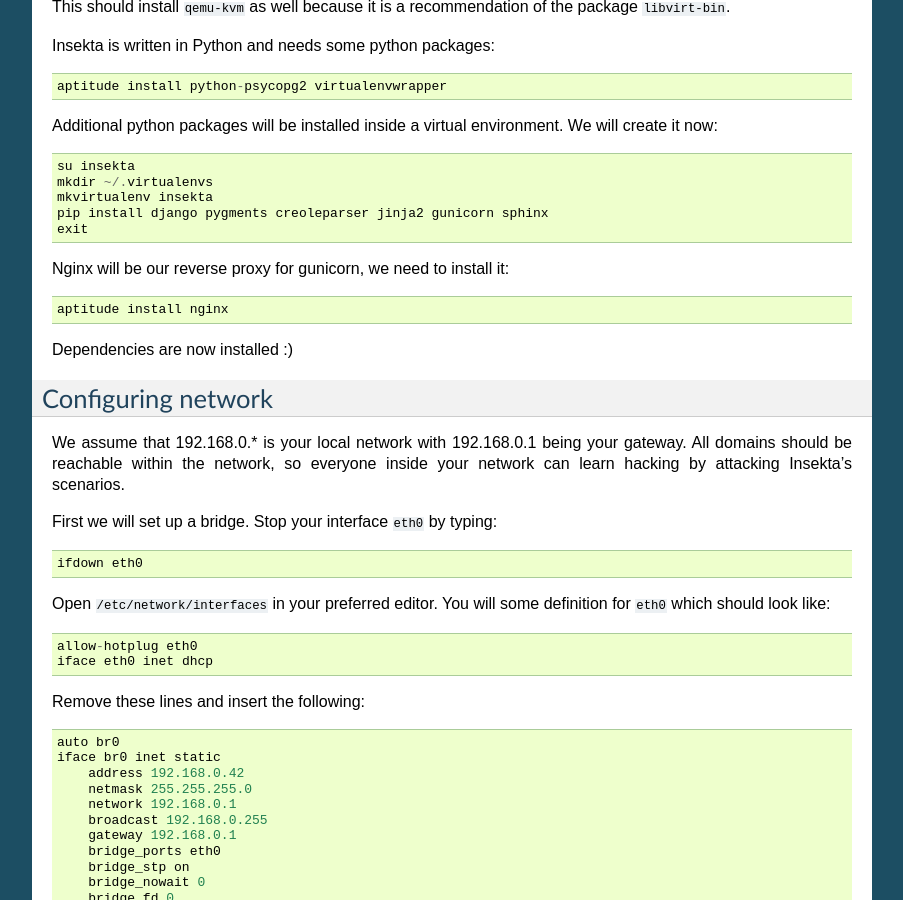
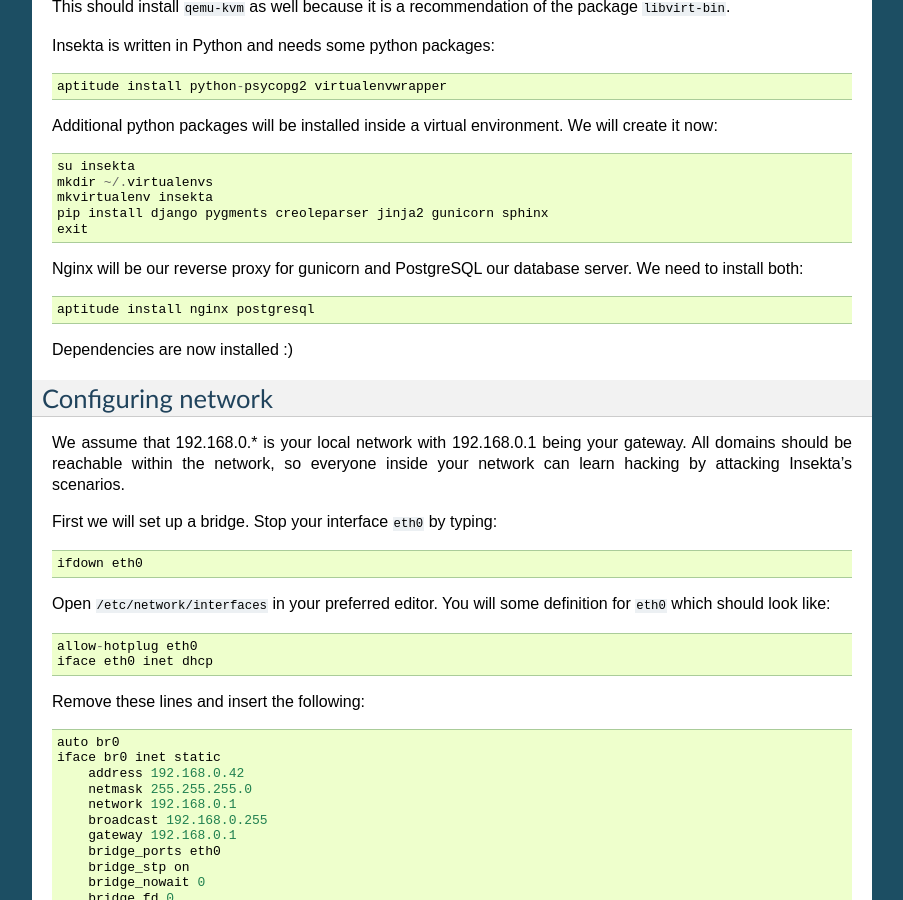
Before and after one commit to teythoon/Insekta, a Sphinx documentation site: the page built from docs/installation.rst, in a window 1280 px wide and 900 px high, scrolled down 596 px. Shown: the whole window, without its empty margins (198-1101 px from the left). Built offline with Sphinx 7.4.7, drawn with Linux system fonts in a browser that asks for light colours; pages that are not in the unit, such as notebooks, are missing from menus.

Commit message:
Added PostgreSQL as dependency

```diff
--- a/docs/installation.rst
+++ b/docs/installation.rst
@@ -47,9 +47,10 @@
    pip install django pygments creoleparser jinja2 gunicorn sphinx
    exit
 
-Nginx will be our reverse proxy for gunicorn, we need to install it::
+Nginx will be our reverse proxy for gunicorn and PostgreSQL our database
+server. We need to install both::
 
-   aptitude install nginx
+   aptitude install nginx postgresql
 
 Dependencies are now installed :)
 
```
